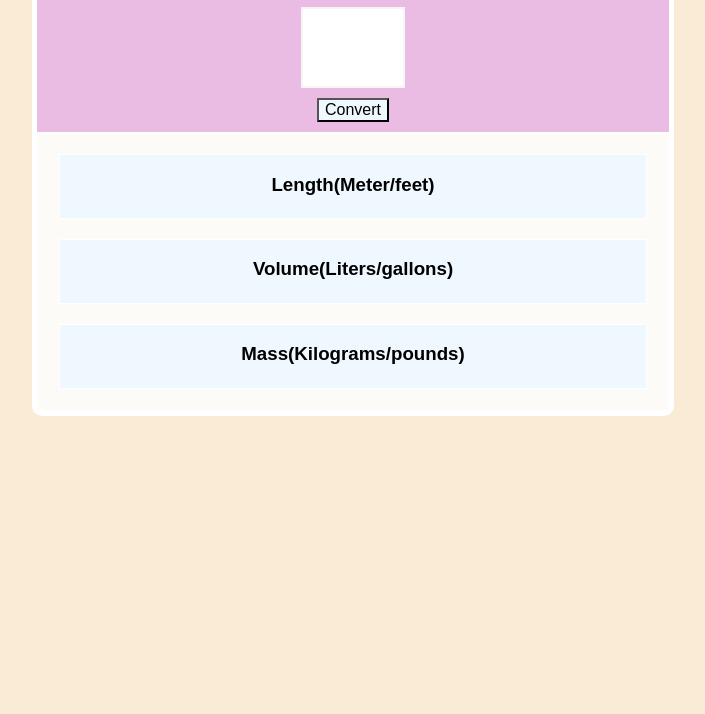
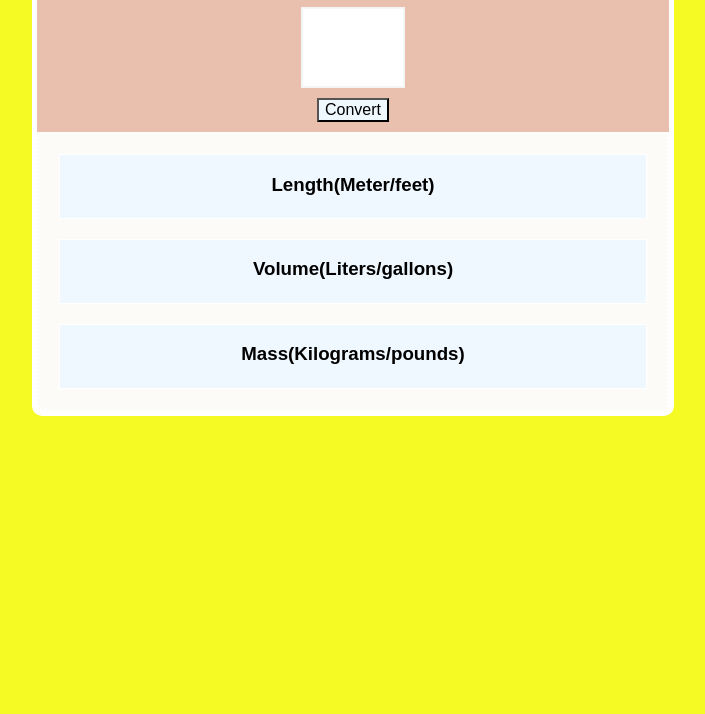
Before and after one commit to Nandhini0123/Unit_converter1, a plain HTML site: page index.html in a window 1280 px wide. Shown: the part 86-800 px from the top of the page, without its empty margins (176-881 px from the left). Drawn offline with Linux system fonts and the light colour scheme.

Commit message:
Changed body's bc color

```diff
--- a/index.css
+++ b/index.css
@@ -1,5 +1,5 @@
 body{
-    background-color: antiquewhite;
+    background-color: rgb(245, 249, 36);
     text-align: center;
     font-family: Arial, Helvetica, sans-serif;
     /*display:flex;
```
